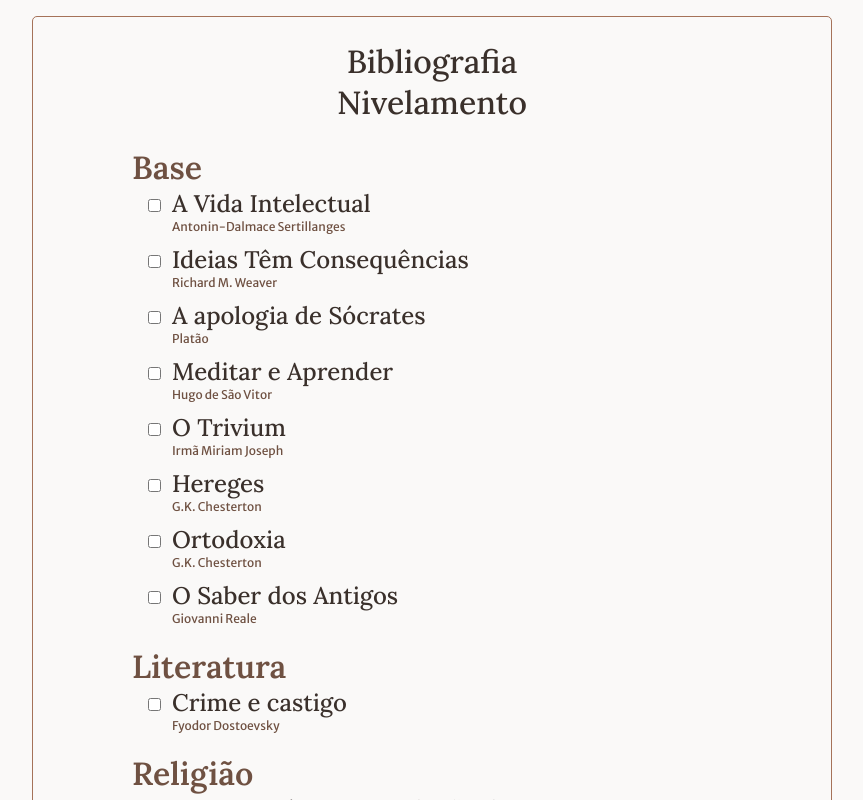
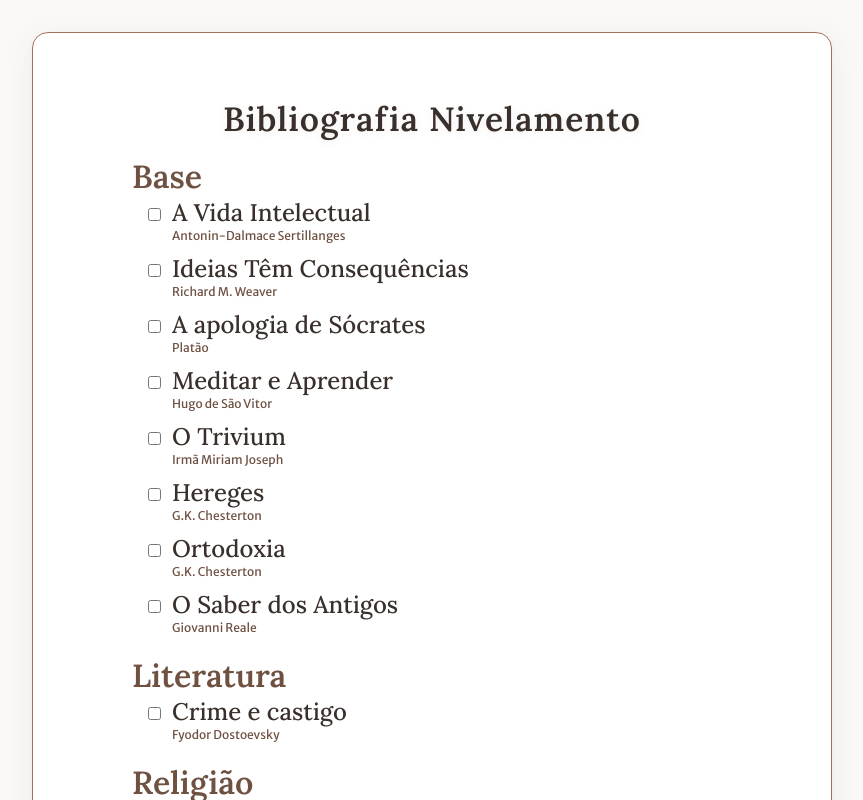
Before and after one commit to Possomato/bibliografia-df, a React (Vite) app: page / in a window 1280 px wide. Shown: the top 800 px of the page, without its empty margins (208-1071 px from the left). Built offline with nearby package versions, Linux system fonts and the light colour scheme.

Commit message:
upd - new global style

```diff
--- a/src/components/Book/styles.js
+++ b/src/components/Book/styles.js
@@ -16,6 +16,8 @@ export const Check = styled.input`
   position: absolute;
   left: 0;
   top: 0.8em;
+
+  accent-color: ${({ theme }) => theme.COLORS.BROWN_300};
 `
 
 export const Content = styled.div`
--- a/src/styles/global.js
+++ b/src/styles/global.js
@@ -1,46 +1,66 @@
 import { createGlobalStyle } from 'styled-components'
 
 export default createGlobalStyle`
-  *{
+  * {
     margin: 0;
     padding: 0;
     box-sizing: border-box;
   }
 
-  body{
-    height: 100vh;
-
-    background-color: ${({ theme }) => theme.COLORS.BACKGROUND};
-
+  body {
+    min-height: 100vh;
+    background: linear-gradient(120deg, ${({ theme }) => theme.COLORS.BACKGROUND} 80%, #ece7e2 100%);
+    font-family: 'Merriweather Sans', 'Segoe UI', Arial, sans-serif;
+    color: ${({ theme }) => theme.COLORS.BROWN_400};
     display: flex;
     flex-direction: column;
     align-items: center;
     justify-content: flex-start;
+    transition: background 0.3s;
   }
 
-  main{
+  main {
     width: 95vw;
     max-width: 800px;
-
-    margin: 16px 0;
-
+    margin: 32px 0 24px 0;
+    padding: 32px 24px 24px 24px;
+    background: #fff;
+    border: 1.5px solid ${({ theme }) => theme.COLORS.BROWN_VIBRANT};
+    border-radius: 16px;
+    box-shadow: 0 8px 32px rgba(106, 81, 66, 0.08), 0 1.5px 4px rgba(106, 81, 66, 0.04);
     display: flex;
     flex-direction: column;
     align-items: center;
-    justify-content: baseline;
-
-    border: 1px solid ${({ theme }) => theme.COLORS.BROWN_VIBRANT};
-    border-radius: 5px;
+    transition: box-shadow 0.3s, border-color 0.3s;
   }
 
-  h1{
+  h1 {
     color: ${({ theme }) => theme.COLORS.BROWN_400};
-    padding: 24px 0;
+    padding: 32px 0 16px 0;
     font-family: 'Lora', serif;
-    font-weight: 500;
-
+    font-weight: 600;
+    font-size: 2.1rem;
     text-align: center;
-    width: 300px;
+    width: 100%;
+    letter-spacing: 1px;
+    text-shadow: 0 2px 8px rgba(106, 81, 66, 0.08);
+    transition: color 0.3s;
   }
 
+  ul {
+    width: 100%;
+    list-style: none;
+    margin-top: 12px;
+  }
+
+  /* Scrollbar suave */
+  ::-webkit-scrollbar {
+    width: 8px;
+    background: ${({ theme }) => theme.COLORS.BROWN_100};
+    border-radius: 8px;
+  }
+  ::-webkit-scrollbar-thumb {
+    background: ${({ theme }) => theme.COLORS.BROWN_300};
+    border-radius: 8px;
+  }
 `
```
